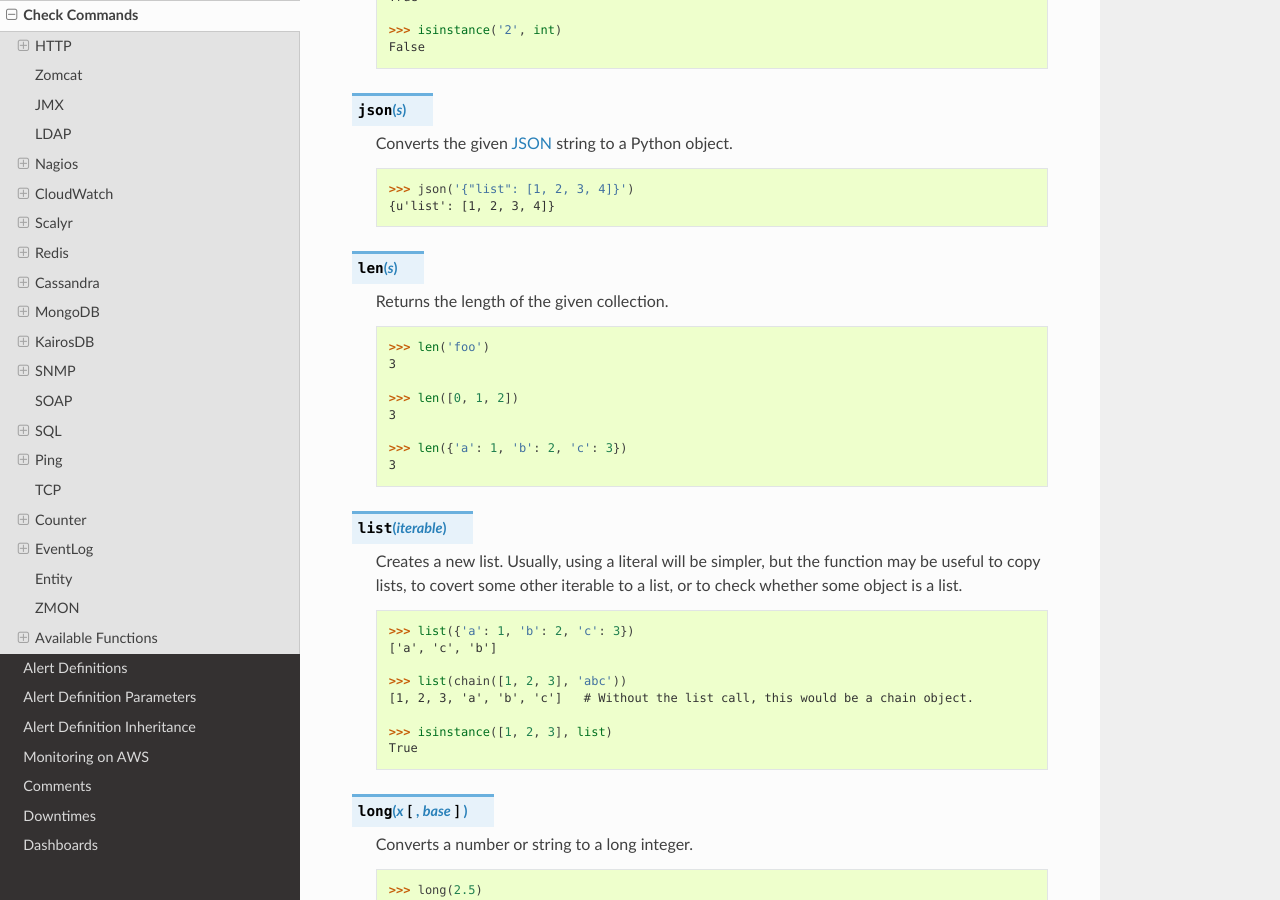
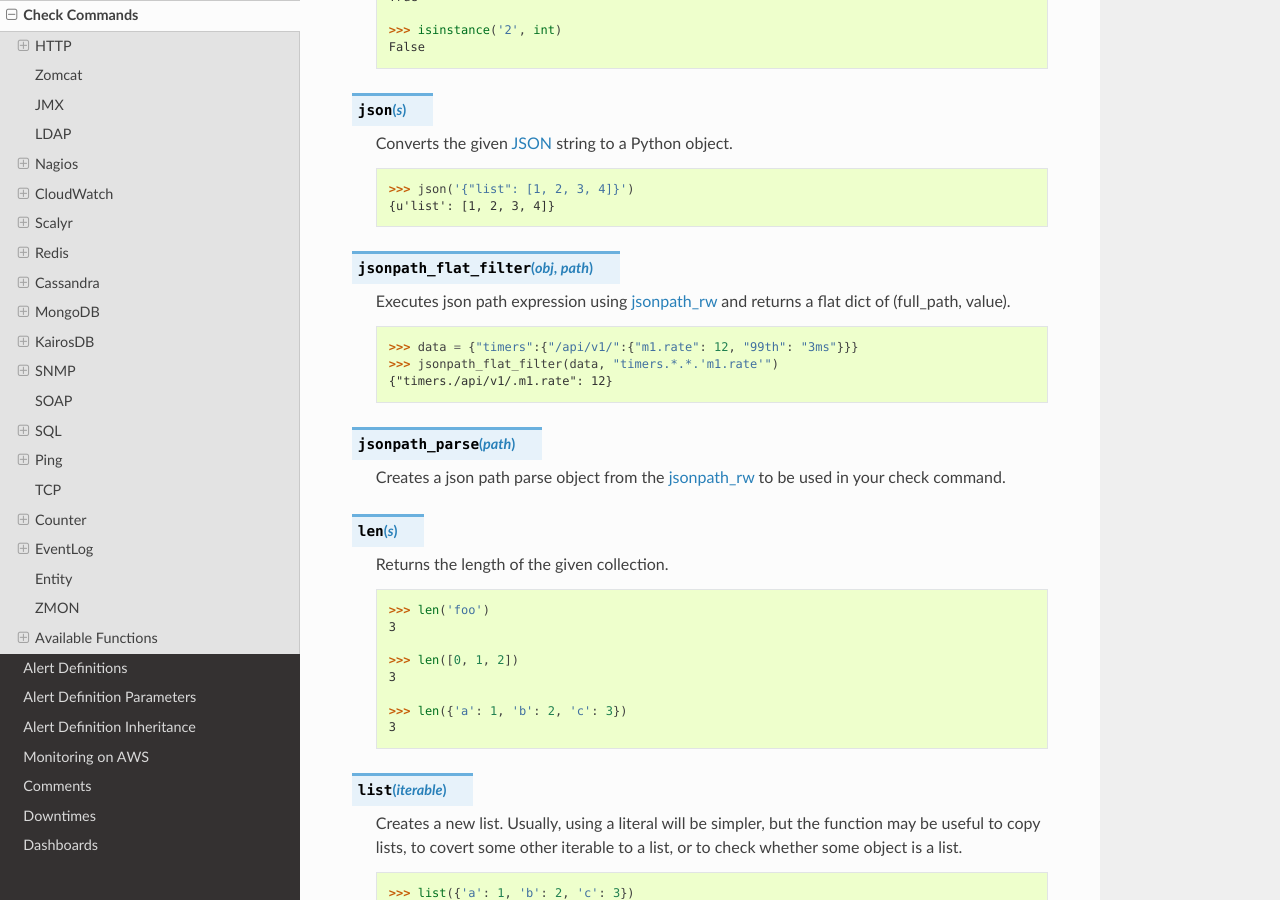
Before and after one commit to zalando-zmon/zmon-docs, a Sphinx documentation site: the page built from docs/user/check-commands.rst, in a window 1280 px wide and 900 px high, scrolled down 32734 px. Built offline with Sphinx 7.4.7 and the Read the Docs theme 2.0.0, drawn with Linux system fonts in a browser that asks for light colours.

Commit message:
Added jsonpath_parse and jsonpath_flat_filter

```diff
--- a/docs/user/check-commands.rst
+++ b/docs/user/check-commands.rst
@@ -1731,6 +1731,20 @@ The following general-purpose functions are available in check commands:
         {u'list': [1, 2, 3, 4]}
 
 
+.. py:function:: jsonpath_flat_filter(obj, path)
+
+    Executes json path expression using `jsonpath_rw`_ and returns a flat dict of (full_path, value). ::
+
+        >>> data = {"timers":{"/api/v1/":{"m1.rate": 12, "99th": "3ms"}}}
+        >>> jsonpath_flat_filter(data, "timers.*.*.'m1.rate'")
+        {"timers./api/v1/.m1.rate": 12}
+
+.. py:function:: jsonpath_parse(path)
+
+    Creates a json path parse object from the `jsonpath_rw`_ to be used in your check command.
+
+.. _jsonpath_rw: https://github.com/kennknowles/python-jsonpath-rw
+
 .. py:function:: len(s)
 
     Returns the length of the given collection. ::
```
